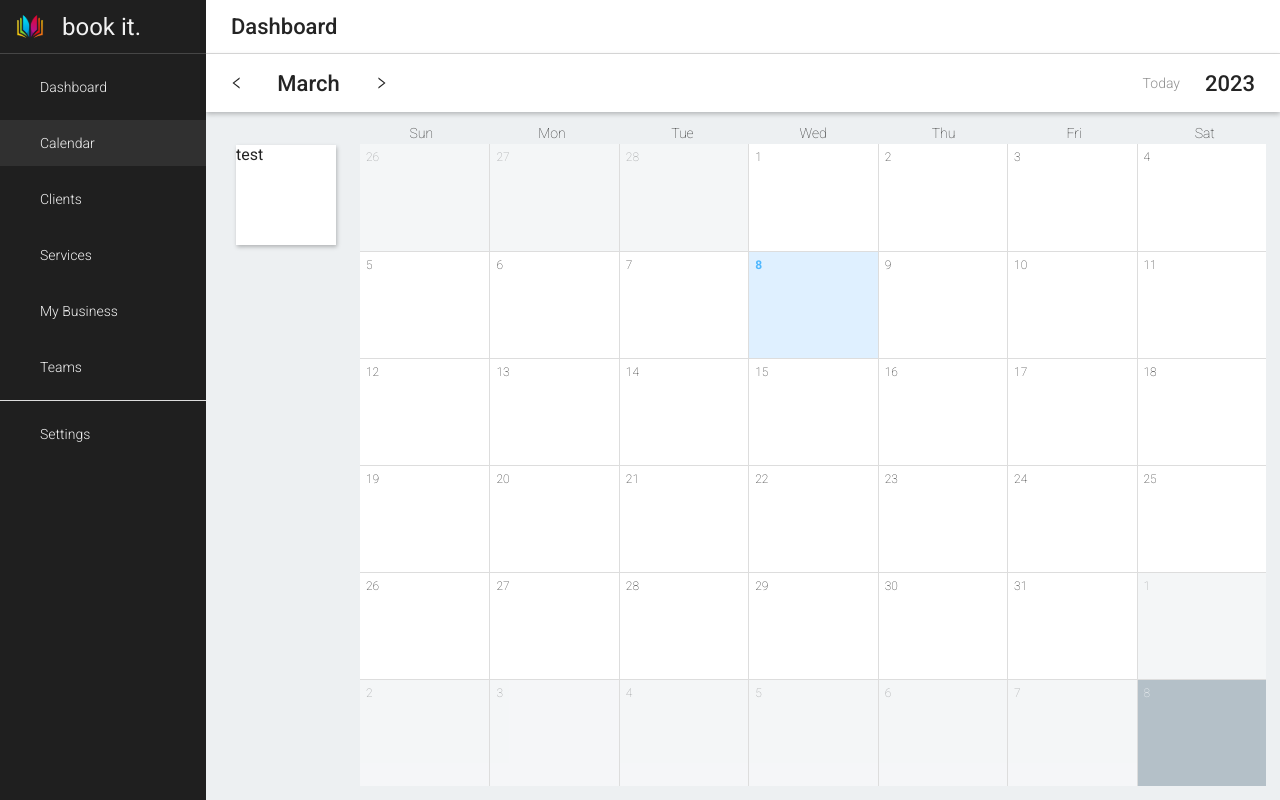
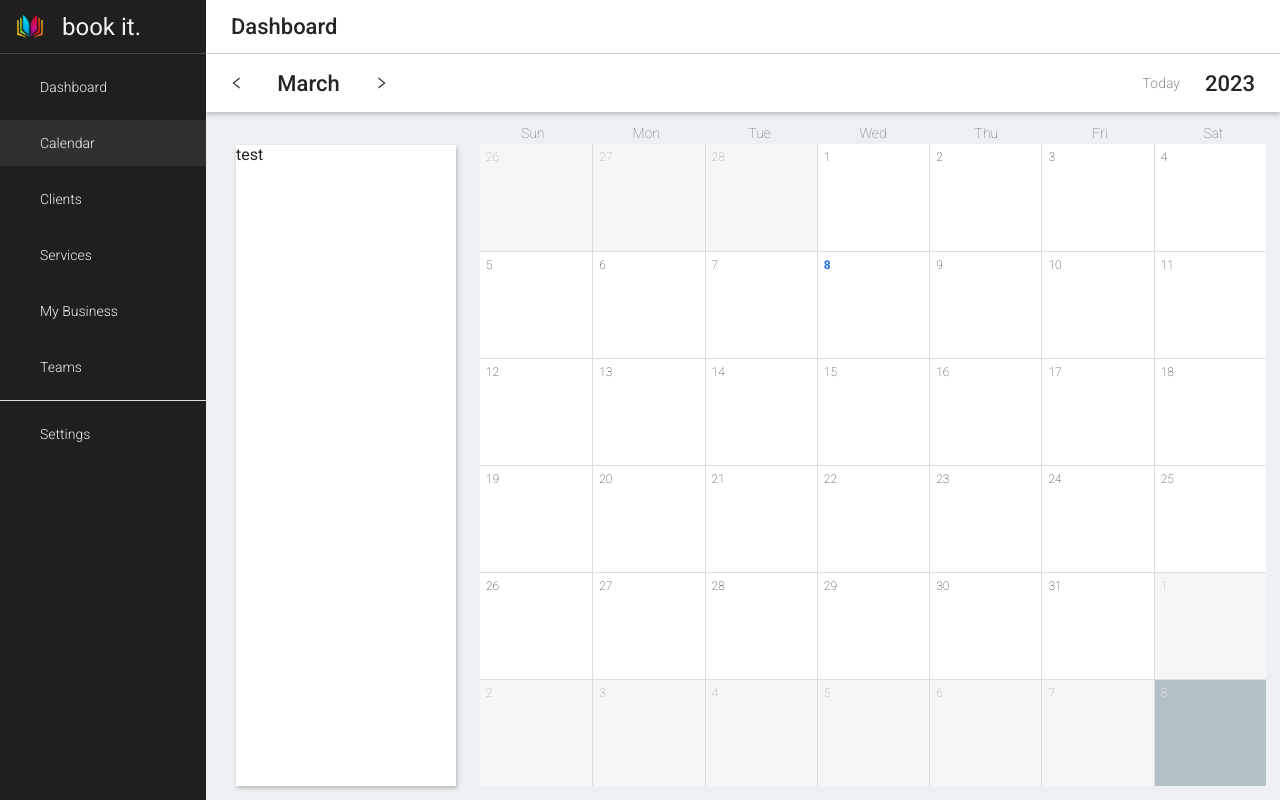
Before and after one commit to ryanhartwig/bookeasy, a Next.js app in the folder next/: page /calendar in a window 1280 px wide. Built offline with nearby package versions, Linux system fonts and the light colour scheme.

Commit message:
Add daily card and responsive layout

```diff
--- a/next/src/app/calendar/daily.module.scss
+++ b/next/src/app/calendar/daily.module.scss
@@ -1,3 +1,12 @@
 .daily {
-  margin: 33px 10px 10px 30px;
+  padding: 33px 10px 14px 30px;
+  height: 100%;
+
+  flex: 1 0 260px;
+  max-width: 500px;
 }
+
+.day_wrapper {
+  width: 100%;
+  height: 100%;
+}
--- a/next/src/app/calendar/daily.tsx
+++ b/next/src/app/calendar/daily.tsx
@@ -5,9 +5,10 @@ export const Daily = () => {
 
   return (
     <div className={styles.daily}>
-      <Card>
+      <Card className={styles.day_wrapper} >
         <p>test</p>
       </Card>
     </div>
+
   )
 }
--- a/next/src/app/globals.css
+++ b/next/src/app/globals.css
@@ -8,6 +8,7 @@ html {
   --header-height: 54px;
   --secondary-header-height: 58px;
   --font-color-alt: #676767;
+  --font-utility: #216FDB;
 }
 
 * {
--- a/next/src/components/calendar/Calendar.css
+++ b/next/src/components/calendar/Calendar.css
@@ -84,6 +84,8 @@
   width: 100%;
   font-weight: 100;
   font-size: 14px;
+
+  color: var(--font-color-alt)
 }
 
 .Calendar-fields-wrapper {
--- a/next/src/components/calendar/Day.scss
+++ b/next/src/components/calendar/Day.scss
@@ -53,8 +53,8 @@
   z-index: 1;
 }
 .Day-content.today {
-  color: rgb(79, 184, 255);
-  background: #DFF0FF;
+  // color: rgb(79, 184, 255);
+  color: var(--font-utility);
 }
 .Day-content.today p {
   font-weight: 700;
@@ -73,5 +73,5 @@
 }
 
 .Day-content.selected {
-  border: 1px solid rgba(128, 128, 128, 0.6);
+  background: #DFF0FF;
 }
```
